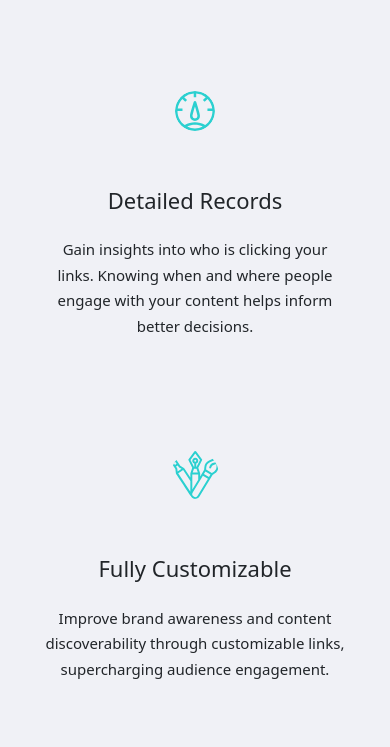
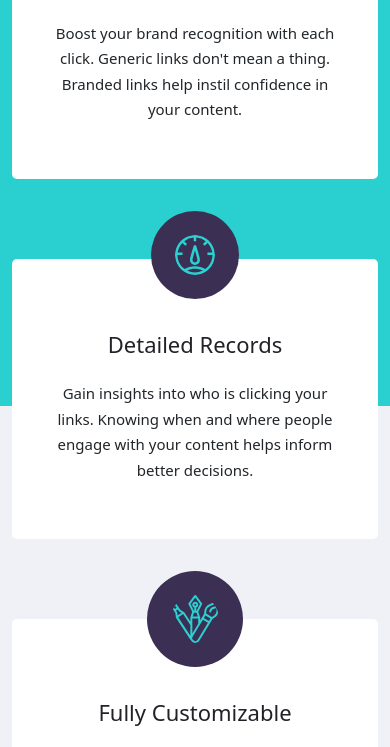
Before and after one commit to Samundra-github/URL-Shortening-API-Landing-Page, a plain HTML site: page index.html in a window 390 px wide. Shown: the part 2189-2936 px from the top of the page. Drawn offline with nearby package versions, Linux system fonts and the light colour scheme.

Commit message:
Add files via upload

```diff
--- a/Sass/main.scss
+++ b/Sass/main.scss
@@ -277,14 +277,15 @@ li {
     display: grid;
     grid-template-columns: repeat(3, 1fr);
     grid-gap: 2rem;
-  }
+    margin-top:  9rem !important;
+}
   .detaills {
     display: flex;
     flex-direction: column;
     justify-content: flex-start;
     align-items: flex-start;
     gap: 1rem;
-    background-color: var(--White);
+    background-color: white;
     padding: 5rem 2rem 2.5rem 2rem;
     border-radius: 5px;
     position: relative;
@@ -292,7 +293,7 @@ li {
     height: max-content;
   }
   .detaills img {
-    background-color: var(--Dark_Violet);
+    background-color: $DarkViolet;
     padding: 1.5rem;
     border-radius: 50%;
     margin-top: -8rem;
@@ -300,7 +301,7 @@ li {
   .detaills h2 {
     margin-top: 1rem;
     font-size: 22px;
-    color: var(--Very_Dark_Viole);
+    color: $VeryDarkViolet;
   }
   .detaills p {
     font-size: 15px;
@@ -314,7 +315,7 @@ li {
     margin-top: 5.7rem;
   }
   .bar {
-    background-color: var(--Cyan);
+    background-color: $Cyan;
     height: 9px;
     width: 70%;
     margin-top: 31.5rem;
@@ -350,7 +351,7 @@ li {
     }
 
     .detaills img {
-      background-color: var(--Dark_Violet);
+      background-color: $DarkViolet;
       padding: 1.5rem;
       border-radius: 50%;
       margin-top: -8rem;
@@ -358,7 +359,7 @@ li {
     .detaills h2 {
       text-align: center;
       font-size: 22px;
-      color: var(--Very_Dark_Viole);
+      color: $VeryDarkViolet;
     }
     .detaills p {
       text-align: center;
@@ -379,7 +380,7 @@ li {
     }
 
     .bar {
-      background-color: var(--Cyan);
+      background-color: $Cyan;
       height: 700px;
       width: 8px;
       margin-top: 20rem;
```
Also changed, not shown: Sass/main.css, 1 other file.
